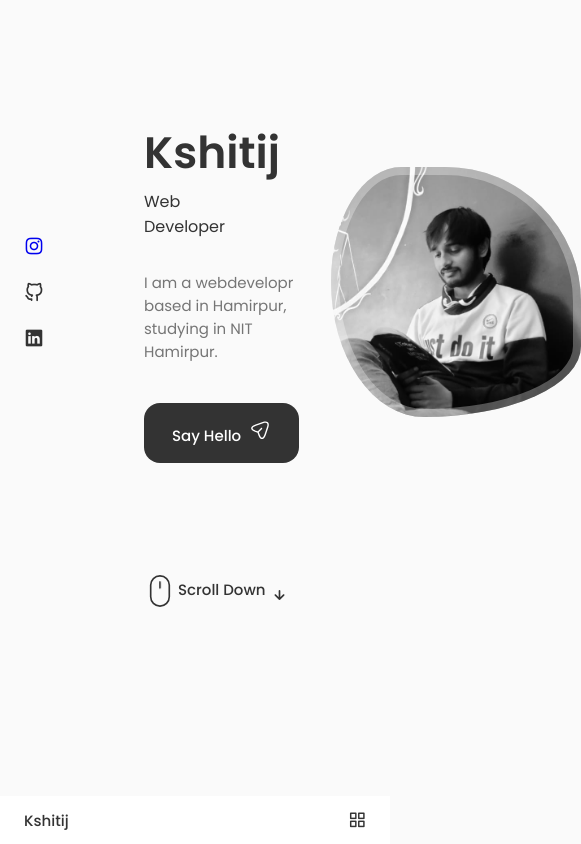
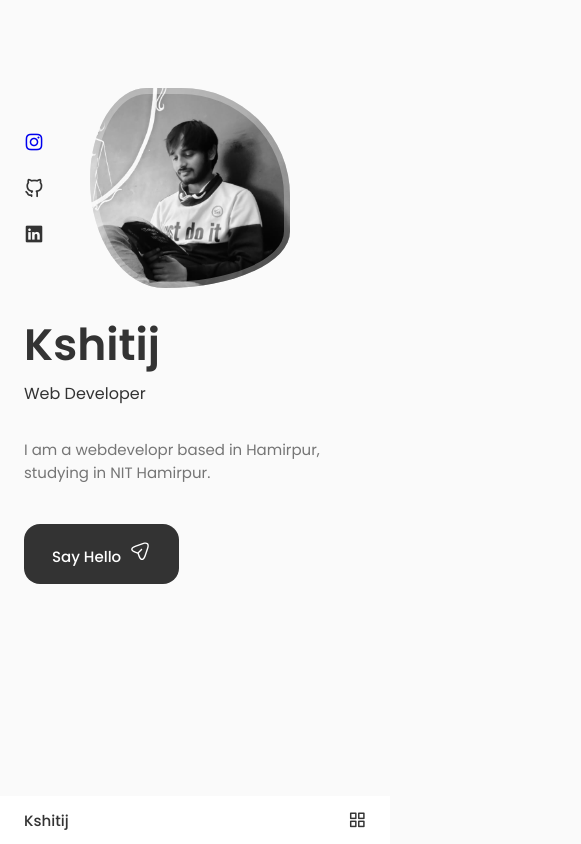
Before and after one commit to Kshitiiiij/Portfolio, a React (Vite) app: page / in a window 390 px wide. Shown: the whole page, 581 px wide, since content can reach past the window. Built offline with nearby package versions, Linux system fonts and the light colour scheme.

Commit message:
media queries for small devices

```diff
--- a/src/component/home/Home.css
+++ b/src/component/home/Home.css
@@ -143,3 +143,36 @@
         margin-left: 7.5rem;
     }
 }
+
+@media screen and (max-width: 768px) {
+    .home__content{
+        grid-template-columns: 0.5fr 3fr;
+        padding-top: 3.5rem;
+    }
+    .home__img{
+        order: initial;
+        justify-self: initial;
+    }
+
+    .home__data {
+        grid-column: 1/3;
+    }
+
+    .home__img {
+    box-shadow: inset 0 0 0 6px rgb(255 255 255/30%);
+    width: 200px;
+    height: 200px;
+    }
+
+    .home__scroll {
+        display: none;
+    }
+}
+
+@media screen and (max-width: 350px) {
+    .home__img{
+        width: 180px;
+        height: 180px;
+    }
+
+}
```
